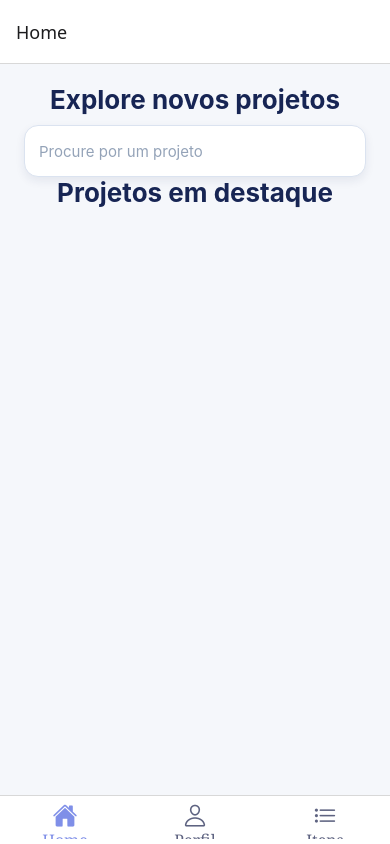
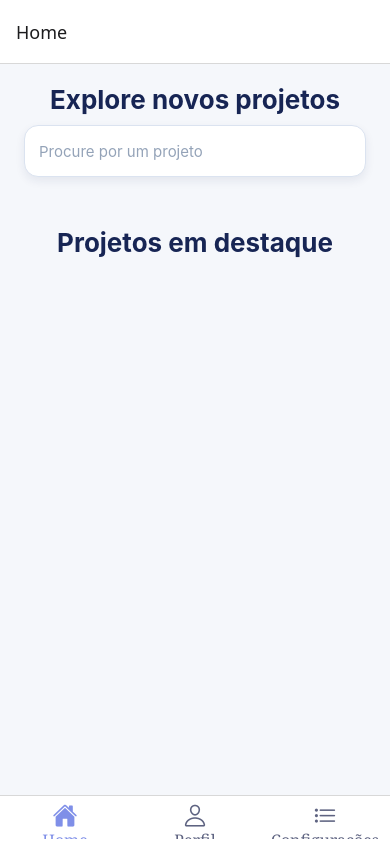
Before and after one commit to Rafaelbici74/aula-api-expo, a React Native app: screen /myTab in a window 390 px wide. Built offline with nearby package versions, Linux system fonts and the light colour scheme.

Commit message:
Subindo mudanças de nome rotas

```diff
--- a/src/routes/myTabs.js
+++ b/src/routes/myTabs.js
@@ -3,7 +3,7 @@ import { Ionicons } from '@expo/vector-icons';
 
 import HomeScreen from '../telas/home';
 import PerfilScreen from '../telas/perfil';
-import ItensScreen from '../telas/itens';
+import ConfiguracoesScreen from '../telas/configuracoes';
 
 const Tab = createBottomTabNavigator();
 
@@ -26,7 +26,7 @@ export default function TabNavigator() {
             iconName = focused ? 'home' : 'home-outline';
           } else if (route.name === 'Perfil') {
             iconName = focused ? 'person' : 'person-outline';
-          } else if (route.name === 'Itens') {
+          } else if (route.name === 'Configurações') {
             iconName = focused ? 'list' : 'list-outline';
           }
 
@@ -46,7 +46,7 @@ export default function TabNavigator() {
         options={{ title: 'Home' }}
       />
       <Tab.Screen name="Perfil" component={PerfilScreen} />
-      <Tab.Screen name="Itens" component={ItensScreen} />
+      <Tab.Screen name="Configurações" component={ConfiguracoesScreen} />
     </Tab.Navigator>
   );
 }
--- a/src/telas/itens.js
+++ b/src/telas/configuracoes.js
@@ -1,11 +1,10 @@
 import { View, Text } from 'react-native';
 import styles from '../stylesGlobal';
 
-export default function Itens(){
+export default function Configuracoes(){
     return(
         <View style={styles.screen}>
             <View style={styles.content}>
-                <Text style={styles.title}>Itens</Text>
             </View>
         </View>
     );
--- a/src/telas/home/index.js
+++ b/src/telas/home/index.js
@@ -7,7 +7,7 @@ export default function Home() {
     return (
         <View style={styles.container}>
             <View style={styles.header}>
-                <Text style={styles.titulo}>Explore novos projetos</Text>
+                <Text style={styles.tituloProj}>Explore novos projetos</Text>
 
                 <TextInput
                     style={styles.input}
--- a/src/telas/home/styles.js
+++ b/src/telas/home/styles.js
@@ -14,7 +14,15 @@ export default StyleSheet.create({
 		paddingTop: 20,
         textAlign: 'center',
 	},
-	titulo: {
+
+    titulo: {
+		fontSize: 26,
+		fontWeight: '700',
+        color: colors.primaryDark,
+		marginTop: 50,
+        textAlign: 'center',
+	},
+	tituloProj: {
 		fontSize: 26,
 		fontWeight: '700',
         color: colors.primaryDark,
--- a/src/telas/perfil.js
+++ b/src/telas/perfil.js
@@ -1,11 +1,10 @@
 import { View, Text } from 'react-native';
 import styles from '../stylesGlobal';
 
-export default function Perfil(){
+export default function Configuracoes(){
     return(
         <View style={styles.screen}>
             <View style={styles.content}>
-                <Text style={styles.title}>Perfil</Text>
             </View>
         </View>
     );
```
